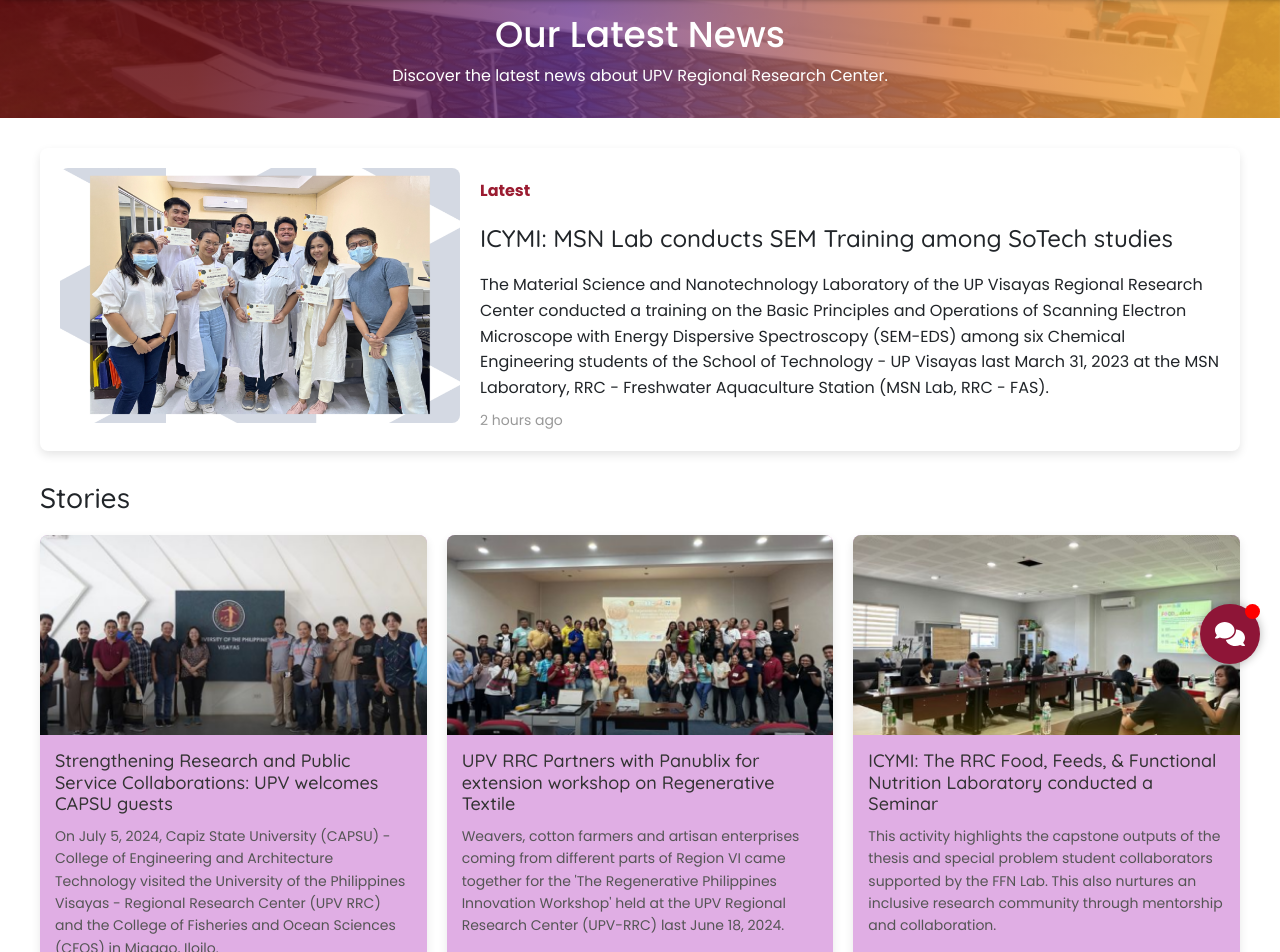
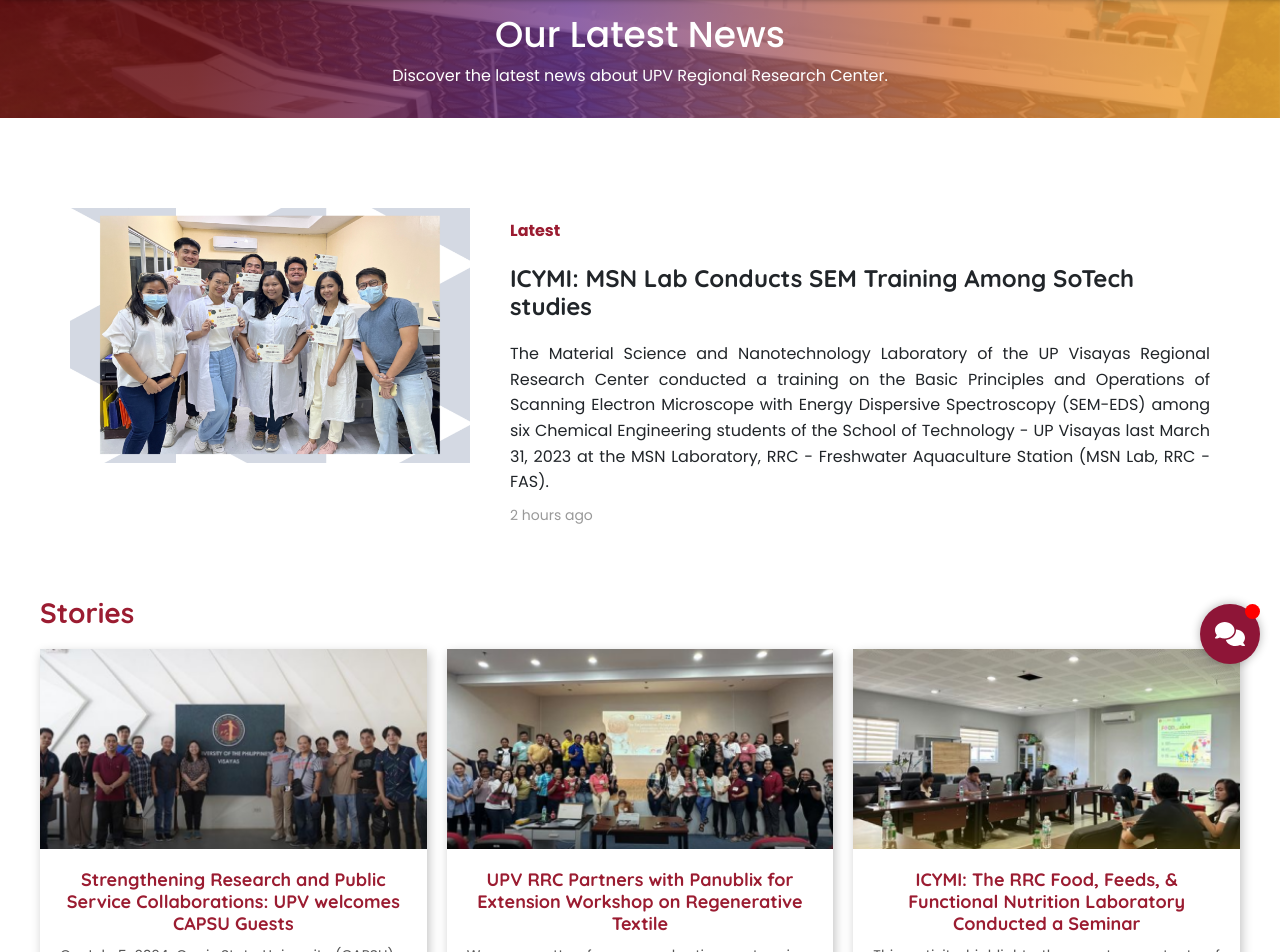
Before and after one commit to kazeulo/TUKIB, a React (Create React App) app: page /news in a window 1280 px wide. Shown: the part 116-1068 px from the top of the page. Built offline with nearby package versions, Linux system fonts and the light colour scheme.

Commit message:
updates on news page ui

```diff
--- a/src/components/NewsPage.js
+++ b/src/components/NewsPage.js
@@ -13,7 +13,7 @@ import newsImage3 from '../assets/news3.png';
 
 const NewsPage = () => {
     const featuredNews = {
-        title: "ICYMI: MSN Lab conducts SEM Training among SoTech studies",
+        title: "ICYMI: MSN Lab Conducts SEM Training Among SoTech studies",
         description: "The Material Science and Nanotechnology Laboratory of the UP Visayas Regional Research Center conducted a training on the Basic Principles and Operations of Scanning Electron Microscope with Energy Dispersive Spectroscopy (SEM-EDS) among six Chemical Engineering students of the School of Technology - UP Visayas last March 31, 2023 at the MSN Laboratory, RRC - Freshwater Aquaculture Station (MSN Lab, RRC - FAS).",
         timestamp: "2 hours ago",
         image: newsImage0,
@@ -21,21 +21,21 @@ const NewsPage = () => {
 
     const newsCards = [
         {
-            title: "Strengthening Research and Public Service Collaborations: UPV welcomes CAPSU guests",
+            title: "Strengthening Research and Public Service Collaborations: UPV welcomes CAPSU Guests",
             description: "On July 5, 2024, Capiz State University (CAPSU) - College of Engineering and Architecture Technology visited the University of the Philippines Visayas - Regional Research Center (UPV RRC) and the College of Fisheries and Ocean Sciences (CFOS) in Miagao, Iloilo.",
             timestamp: "2 hours ago",
             image: newsImage1,
         },
         {
-            title: "UPV RRC Partners with Panublix for extension workshop on Regenerative Textile",
+            title: "UPV RRC Partners with Panublix for Extension Workshop on Regenerative Textile",
             description: "Weavers, cotton farmers and artisan enterprises coming from different parts of Region VI came together for the 'The Regenerative Philippines Innovation Workshop' held at the UPV Regional Research Center (UPV-RRC) last June 18, 2024.",
-            timestamp: "5 hours ago",
+            timestamp: "21 hours ago",
             image: newsImage2,
         },
         {
-            title: "ICYMI: The RRC Food, Feeds, & Functional Nutrition Laboratory conducted a Seminar",
+            title: "ICYMI: The RRC Food, Feeds, & Functional Nutrition Laboratory Conducted a Seminar",
             description: "This activity highlights the capstone outputs of the thesis and special problem student collaborators supported by the FFN Lab. This also nurtures an inclusive research community through mentorship and collaboration.",
-            timestamp: "6 hours ago",
+            timestamp: "24 hours ago",
             image: newsImage3,
         },
     ];
@@ -61,7 +61,7 @@ const NewsPage = () => {
                 </div>
             </div>
             <div className="news-section">
-                <h2>Stories</h2>
+                <h4>Stories</h4>
                 <div className="news-cards">
                     {newsCards.map((news, index) => (
                         <div key={index} className="news-card">
--- a/src/css/NewsPage.css
+++ b/src/css/NewsPage.css
@@ -1,10 +1,10 @@
-/* General Styles */
+/* General */
 .news-page {
     font-family: 'Poppins', sans-serif;
     /* color: #333; */
 }
 
-/* Banner Section */
+/* Banner */
 .news-banner {
     background: linear-gradient(to right,
         rgba(110, 18, 20, 0.844) 15%,
@@ -39,19 +39,19 @@
 /* Featured News Section */
 .featured-news {
     display: flex;
-    margin: 30px auto;
-    padding: 20px;
+    margin: 60px auto 40px;
+    padding: 30px;
     max-width: 1200px;
-    gap: 20px;
+    gap: 40px;
     background-color: #ffff;
-    border-radius: 8px;
-    box-shadow: 0 4px 10px rgba(0, 0, 0, 0.1);
+    border-radius: 0px;
+    /* box-shadow: 0 4px 10px rgba(0, 0, 0, 0.1); */
 }
 
 .featured-news-image img {
     width: 100%;
     max-width: 400px;
-    border-radius: 8px;
+    border-radius: 0px;
 }
 
 .featured-news-content {
@@ -59,6 +59,7 @@
     display: flex;
     flex-direction: column;
     justify-content: space-between;
+    /* margin: 20px auto 20px; */
 }
 
 .news-tag {
@@ -70,14 +71,19 @@
 .featured-news-content h2 {
     font-size: 24px;
     /* color: #0000; */
-    font-style: bold;
+    font-weight: bold;
     margin: 10px 0;
+    position: relative;
+}
+.featured-news-content h2:hover {
+    text-decoration: underline;
 }
 
 .featured-news-content p {
     margin: 10px 0;
     font-size: 16px;
     line-height: 1.6;
+    text-align: justify;
     /* color: #555; */
 }
 
@@ -92,9 +98,12 @@
     margin: 30px auto;
 }
 
-.news-section h2 {
+.news-section h4 {
     font-size: 28px;
     margin-bottom: 20px;
+    color: #9b1c31;
+    font-weight: bold;
+
 }
 
 .news-cards {
@@ -104,9 +113,9 @@
 }
 
 .news-card {
-    background-color: #e0aee4;
-    border-radius: 8px;
-    box-shadow: 0 4px 10px rgba(0, 0, 0, 0.1);
+    background-color: #ffffff;
+    border-radius: 0px;
+    box-shadow: 2px 4px 10px rgba(0, 0, 0, 0.241);
     overflow: hidden;
     transition: transform 0.3s ease;
 }
@@ -122,13 +131,20 @@
 }
 
 .news-card-content {
-    padding: 15px;
+    padding: 20px;
 }
 
 .news-card-content h3 {
     font-size: 18px;
-    color: #333;
+    color: #9b1c31;
     margin-bottom: 10px;
+    text-align: center;
+    font-weight: bold;
+    position: relative;
+}
+
+.news-card-content h3:hover {
+    text-decoration: underline;
 }
 
 .news-card-content p {
@@ -136,18 +152,11 @@
     color: #555;
     margin-bottom: 10px;
     line-height: 1.6;
+    text-align: justify;
+
 }
 
 .news-card-content .news-timestamp {
     font-size: 12px;
     color: #999;
 }
-
-/* Footer Section */
-footer {
-    margin-top: 20px;
-    text-align: center;
-    padding: 20px;
-    background-color: #6e1214;
-    color: #fff;
-}
```
